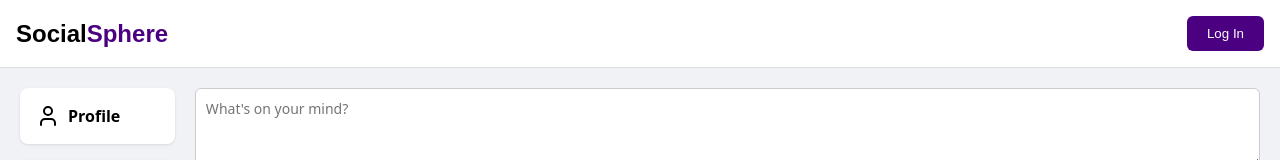
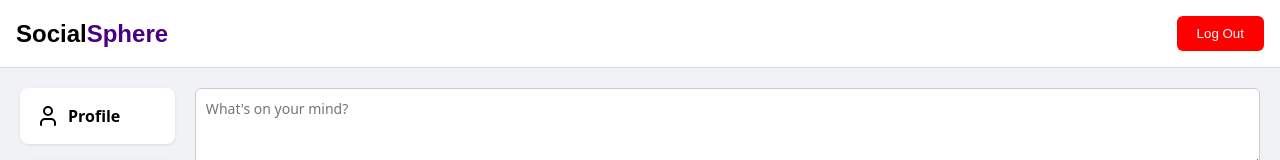
Before and after one commit to MyHKo/social-app-diploma, a React (Vite) app in the folder app/frontend/: page / in a window 1280 px wide. Shown: the top 160 px of the page. Built offline with nearby package versions, Linux system fonts and the light colour scheme; no server answers.

Commit message:
Frontend: add login status to header

```diff
--- a/app/frontend/src/components/Header/Header.jsx
+++ b/app/frontend/src/components/Header/Header.jsx
@@ -1,10 +1,12 @@
 import Button from '@components/UiKit/Button/Button.jsx'
 import { useNavigate } from 'react-router'
 import routes from '@routes/path.js'
+import { useAuthStore } from '@stores/AuthStore.js'
 import styles from './header.module.scss'
 
 function Header() {
     const navigate = useNavigate()
+    const { isLoggedIn, setIsLoggedIn } = useAuthStore()
 
     return (
         <header className={styles.header}>
@@ -12,7 +14,10 @@ function Header() {
                 Social<span>Sphere</span>
             </h1>
             <div className={styles.loginButtonWrapper}>
-                <Button text={"Log In"} onClick={() => {navigate(routes.login)}}/>
+                {isLoggedIn
+                    ? <Button text={"Log In"} onClick={() => {navigate(routes.login)}}/>
+                    : <Button text={"Log Out"} style={styles.logOutButton}
+                              onClick={() => {console.log("user was logged out")}}/>}
             </div>
         </header>
     );
--- a/app/frontend/src/components/Header/header.module.scss
+++ b/app/frontend/src/components/Header/header.module.scss
@@ -23,3 +23,7 @@
   display: flex;
   align-items: center;
 }
+
+.logOutButton {
+  background-color: red;
+}
```
